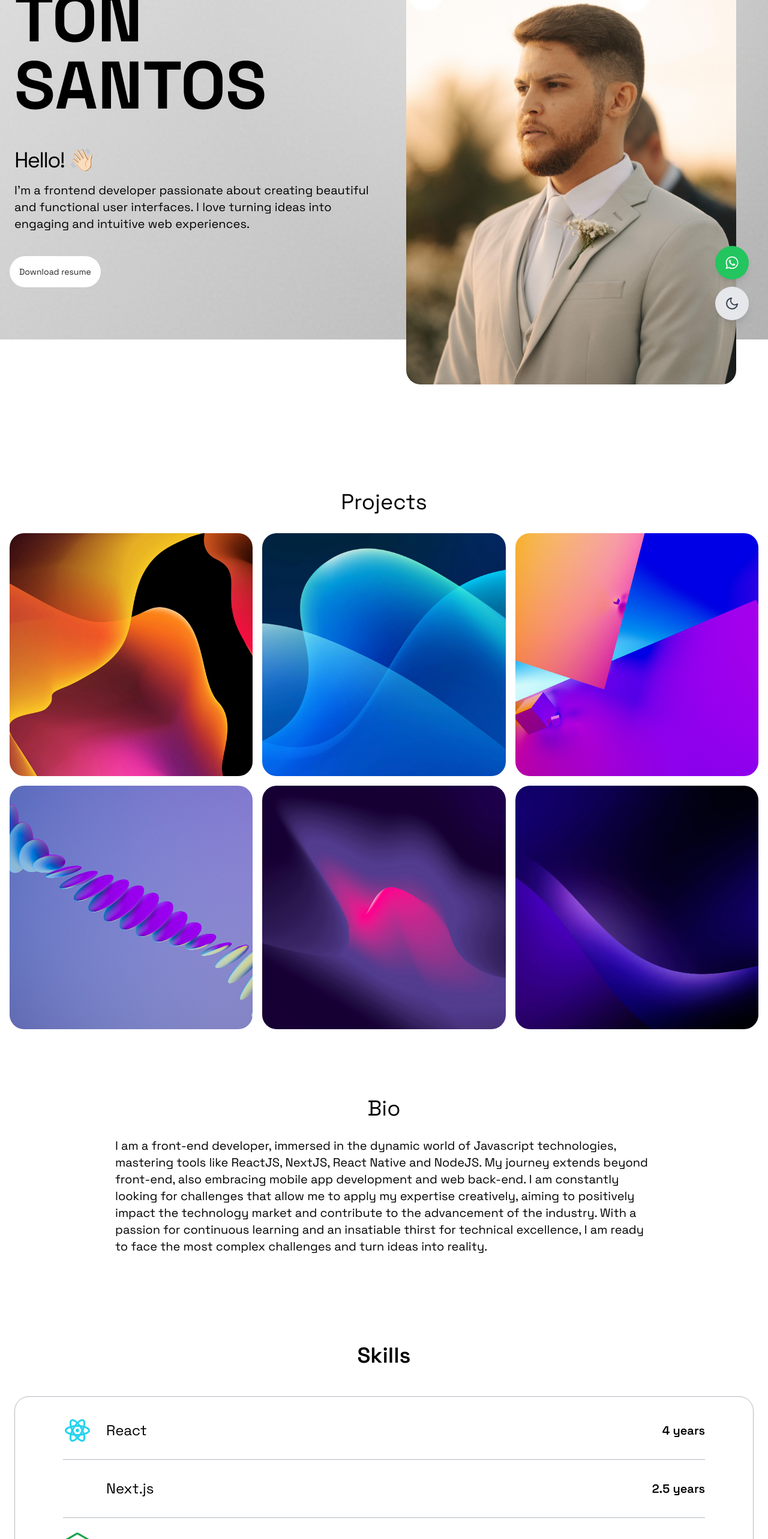
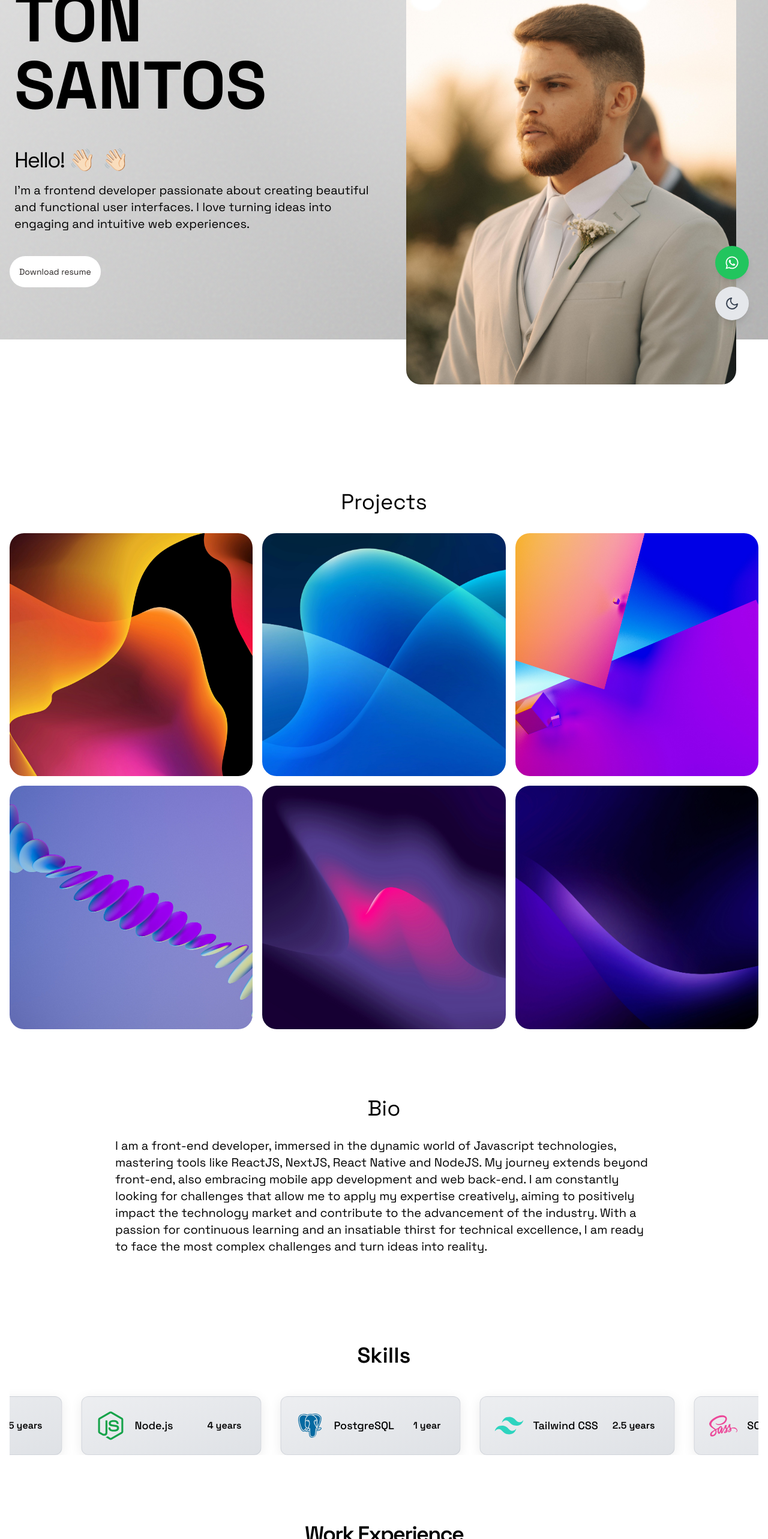
Before and after one commit to TONSANTOS/Portfolio, a React (Vite) app: page / in a window 1280 px wide. Shown: the part 234-2800 px from the top of the page at 60% size. Built offline with nearby package versions, Linux system fonts and the light colour scheme.

Commit message:
feat: Ajuste no layout de alguns componentes e adição de funcionalidade swipe no componente Certifications para dispositivos móveis

```diff
--- a/package.json
+++ b/package.json
@@ -19,7 +19,7 @@
     "react-dom": "^18.3.1",
     "react-hot-toast": "^2.5.1",
     "react-i18next": "^15.4.1",
-    "react-icons": "^5.4.0",
+    "react-icons": "^5.5.0",
     "react-responsive": "^10.0.1"
   },
   "devDependencies": {
--- a/src/App.jsx
+++ b/src/App.jsx
@@ -69,7 +69,7 @@ export function App() {
         <NavBar />
         <Projects />
         <Bio />
-        <Skills />
+        <Skills type={2} />
         <WorkExperience />
         <Education />
         <Certifications />
--- a/src/components/Hero.jsx
+++ b/src/components/Hero.jsx
@@ -1,10 +1,8 @@
 import { motion } from "framer-motion";
 import { useTranslation } from "react-i18next";
+import { useEffect, useState } from "react";
 
 import resumePdf from '../assets/resume/JARLOTTON_SANTOS_currículo.pdf';
-
-// import tonImg from "../assets/ton.jpg";
-// import tonImg from "../assets/ton02.jpg";
 import tonImg from "../assets/ton03.jpg";
 
 export function Hero() {
@@ -14,8 +12,11 @@ export function Hero() {
     }
 
     const { t } = useTranslation();
+    const hero = t('HERO', { returnObjects: true });
 
-    const hero = t('HERO', { returnObjects: true });
+    const [typedName, setTypedName] = useState("");
+    const [typedGreet, setTypedGreet] = useState("");
+    const [typedDescription, setTypedDescription] = useState("");
 
     const handleDownload = () => {
         const link = document.createElement('a');
@@ -27,6 +28,36 @@ export function Hero() {
         document.body.removeChild(link);
     };
 
+    useEffect(() => {
+        if (typedName.length < hero.name.length) {
+            const timeout = setTimeout(() => {
+                setTypedName(hero.name.substring(0, typedName.length + 1));
+            }, 100);
+
+            return () => clearTimeout(timeout);
+        }
+    }, [typedName, hero.name]);
+
+    useEffect(() => {
+        if (typedName.length === hero.name.length && typedGreet.length < hero.greet.length) {
+            const timeout = setTimeout(() => {
+                setTypedGreet(hero.greet.substring(0, typedGreet.length + 1));
+            }, 50);
+
+            return () => clearTimeout(timeout);
+        }
+    }, [typedGreet, hero.greet, typedName.length, hero.name.length]);
+
+    useEffect(() => {
+        if (typedGreet.length === hero.greet.length && typedDescription.length < hero.description.length) {
+            const timeout = setTimeout(() => {
+                setTypedDescription(hero.description.substring(0, typedDescription.length + 1));
+            }, 30);
+
+            return () => clearTimeout(timeout);
+        }
+    }, [typedDescription, hero.description, typedGreet.length, hero.greet.length]);
+
     return (
         <section className="flex min-h-screen flex-wrap items-center">
             <motion.div
@@ -36,15 +67,56 @@ export function Hero() {
                 className="w-full md:w-1/2"
             >
                 <h2 className="my-8 p-2 text-4xl font-bold md:text-5xl lg:text-[7rem]">
-                    {hero.name}
+                    {typedName}
+
+                    <motion.span
+                        animate={{ opacity: [0, 1, 0] }}
+                        transition={{ repeat: Infinity, duration: 1 }}
+                        className="ml-1"
+                    >
+                        {typedName.length < hero.name.length ? "|" : ""}
+                    </motion.span>
                 </h2>
 
-                <p className="p-2 text-3xl tracking-tighter lg:text-4xl">
-                    {hero.greet}
+                <p className="p-2 text-3xl tracking-tighter lg:text-4xl flex items-center">
+                    {typedGreet}
+
+                    {typedGreet.length === hero.greet.length && (
+                        <motion.span
+                            initial={{ rotate: -30 }}
+                            animate={{
+                                rotate: [0, -30, 0, -30, 0],
+                            }}
+                            transition={{
+                                repeat: Infinity,
+                                duration: 2,
+                                ease: "easeInOut"
+                            }}
+                            className="ml-3"
+                        >
+                            👋🏻
+                        </motion.span>
+                    )}
+
+                    <motion.span
+                        animate={{ opacity: [0, 1, 0] }}
+                        transition={{ repeat: Infinity, duration: 1 }}
+                        className="ml-1"
+                    >
+                        {typedGreet.length < hero.greet.length ? "|" : ""}
+                    </motion.span>
                 </p>
 
                 <p className="mb-8 p-2 text-xl">
-                    {hero.description}
+                    {typedDescription}
+
+                    <motion.span
+                        animate={{ opacity: [0, 1, 0] }}
+                        transition={{ repeat: Infinity, duration: 1 }}
+                        className="ml-1"
+                    >
+                        {typedDescription.length < hero.description.length ? "|" : ""}
+                    </motion.span>
                 </p>
 
                 <motion.button
@@ -72,6 +144,7 @@ export function Hero() {
                         width={550}
                         height={550}
                         className="rounded-3xl"
+                        whileHover={{ scale: 1.02 }}
                     />
                 </div>
             </motion.div>
--- a/src/components/Skills.jsx
+++ b/src/components/Skills.jsx
@@ -2,12 +2,22 @@ import { motion } from "framer-motion";
 import { useTranslation } from "react-i18next";
 
 import { useTheme } from "../hooks/useTheme";
-
-import { SKILLS } from "../constants";
-
 import { DynamicIcon } from "./DynamicIcon/DynamicIcon";
 
-const containerVariants = {
+// eslint-disable-next-line react/prop-types
+export function Skills({ type = 1 }) {
+    const { isDarkMode } = useTheme();
+    const { t } = useTranslation();
+
+    const titles = t('TITLES', { returnObjects: true });
+    const skillsData = t('SKILLS', { returnObjects: true });
+
+    const borderColor = isDarkMode ? "border-stone-50/30" : "border-gray-500/50";
+    const duplicatedSkills = [...skillsData, ...skillsData];
+
+    const variants = {
+        1: {
+            container: {
                 hidden: { opacity: 0, y: 20 },
                 visible: {
                     opacity: 1,
@@ -17,25 +27,45 @@ const containerVariants = {
                         staggerChildren: 0.5
                     }
                 }
+            },
+            item: {
+                hidden: { opacity: 0, x: -20 },
+                visible: { opacity: 1, x: 0, transition: { duration: 0.5 } }
             }
-
-const itemVariants = {
-    hidden: {
-        opacity: 0, x: -20
         },
+        2: {
+            container: {
+                hidden: { opacity: 0 },
                 visible: {
-        opacity: 1, x: 0, transition: { duration: 0.5 }
+                    opacity: 1,
+                    transition: {
+                        staggerChildren: 0.1,
+                        delayChildren: 0.3
                     }
                 }
+            },
+            item: {
+                hidden: { opacity: 0, y: 20 },
+                visible: {
+                    opacity: 1,
+                    y: 0,
+                    transition: { duration: 0.5 }
+                },
+                hover: {
+                    scale: 1.03,
+                    transition: { duration: 0.2 }
+                }
+            },
+            experience: {
+                hover: {
+                    scale: 1.2,
+                    transition: { duration: 0.3 }
+                }
+            }
+        }
+    };
 
-export function Skills() {
-    const { isDarkMode } = useTheme();
-    const { t } = useTranslation();
-
-    const titles = t('TITLES', { returnObjects: true });
-
-    const borderColor = isDarkMode ? "border-stone-50/30" : "border-gray-500/50";
-
+    if (type === 1) {
         return (
             <div id="skills" className="container mx-auto">
                 <h2 className="mb-12 mt-20 text-center text-4xl font-semibold">
@@ -45,35 +75,91 @@ export function Skills() {
                 <motion.div
                     initial="hidden"
                     whileInView="visible"
-                variants={containerVariants}
+                    variants={variants[type].container}
                     viewport={{ once: true }}
                     className={`mx-2 flex flex-col rounded-3xl px-4 py-2 lg:px-20 border ${borderColor}`}
                 >
-                {t('SKILLS', { returnObjects: true }).map((skill, index) => (
+                    {skillsData?.map((skill, index) => (
                         <motion.div
                             key={index}
-                        variants={itemVariants}
-                        className={`py-6 flex items-center justify-between ${index !== SKILLS.length - 1 ? `border-b ${borderColor}` : ""}`}
+                            variants={variants[type].item}
+                            className={`py-6 flex items-center justify-between ${index !== skillsData?.length - 1 ? `border-b ${borderColor}` : ""}`}
                         >
                             <div className="flex items-center">
                                 <DynamicIcon
                                     name={skill.icon}
                                     className={skill.classNameIcon}
                                 />
-
                                 <h3 className="px-6 text-lg lg:text-2xl">
                                     {skill.name}
                                 </h3>
                             </div>
 
                             <div className="text-md font-semibold lg:text-xl">
-                            <span>
-                                {skill.experience}
-                            </span>
+                                <span>{skill.experience}</span>
                             </div>
                         </motion.div>
                     ))}
                 </motion.div>
             </div>
         );
+    } else if (type === 2) {
+        return (
+            <div id="skills" className="container mx-auto overflow-hidden">
+                <h2 className="mb-12 mt-20 text-center text-4xl font-semibold">
+                    {titles.skills}
+                </h2>
+
+                <motion.div
+                    initial="hidden"
+                    whileInView="visible"
+                    variants={variants[type].container}
+                    viewport={{ once: true, margin: "-100px" }}
+                    className="relative"
+                >
+                    <motion.div
+                        className="flex w-max"
+                        animate={{
+                            x: ["0%", "-50%"],
+                        }}
+                        transition={{
+                            duration: 40,
+                            repeat: Infinity,
+                            ease: "linear"
+                        }}
+                    >
+                        {duplicatedSkills.map((skill, index) => (
+                            <motion.div
+                                key={`${skill.name}-${index}`}
+                                variants={variants[type].item}
+                                whileHover="hover"
+                                className={`flex-shrink-0 mx-4 p-6 min-w-[300px] rounded-xl border ${isDarkMode ? "border-stone-50/30 bg-stone-800/30" : "border-gray-400/30 bg-gradient-to-br from-gray-200/70 to-gray-300/70 shadow-[0_4px_20px_rgba(0,0,0,0.08)]"} transition-all duration-300`}
+                                // className={`flex-shrink-0 mx-4 border p-6 min-w[300px] rounded-xl ${isDarkMode ? "border-stone-50/30 bg-stone-800/30" : "border-gray-400/30 bg-gray-100/50"} transition-colors duration-300 shadow-sm`}
+                            >
+                                <div className="flex items-center justify-between">
+                                    <div className="flex items-center">
+                                        <DynamicIcon
+                                            name={skill.icon}
+                                            className={skill.classNameIcon}
+                                        />
+
+                                        <h3 className="px-4 text-lg font-medium">
+                                            {skill.name}
+                                        </h3>
+                                    </div>
+
+                                    <motion.span
+                                        variants={variants[type].experience}
+                                        className="text-md font-semibold px-2 py-1 rounded-md"
+                                    >
+                                        {skill.experience}
+                                    </motion.span>
+                                </div>
+                            </motion.div>
+                        ))}
+                    </motion.div>
+                </motion.div>
+            </div>
+        );
     }
+}
--- a/src/locales/index.js
+++ b/src/locales/index.js
@@ -42,7 +42,7 @@ export const resources = {
             ],
             HERO: {
                 name: "TON SANTOS",
-                greet: "Olá! 👋🏻",
+                greet: "Olá!",
                 description:
                     "Sou um desenvolvedor frontend apaixonado por criar interfaces de usuário bonitas e funcionais. Adoro transformar ideias em experiências web envolventes e intuitivas.",
                 downloadResumeButtonText: "Baixar currículo"
```
Also changed, not shown: src/components/Certifications.jsx (+25 -0 lines), src/components/Navbar.jsx (+33 -11 lines), 1 other file (tests, documents, lock files or other folders). Lines whose indentation alone changed are shown as unchanged.
